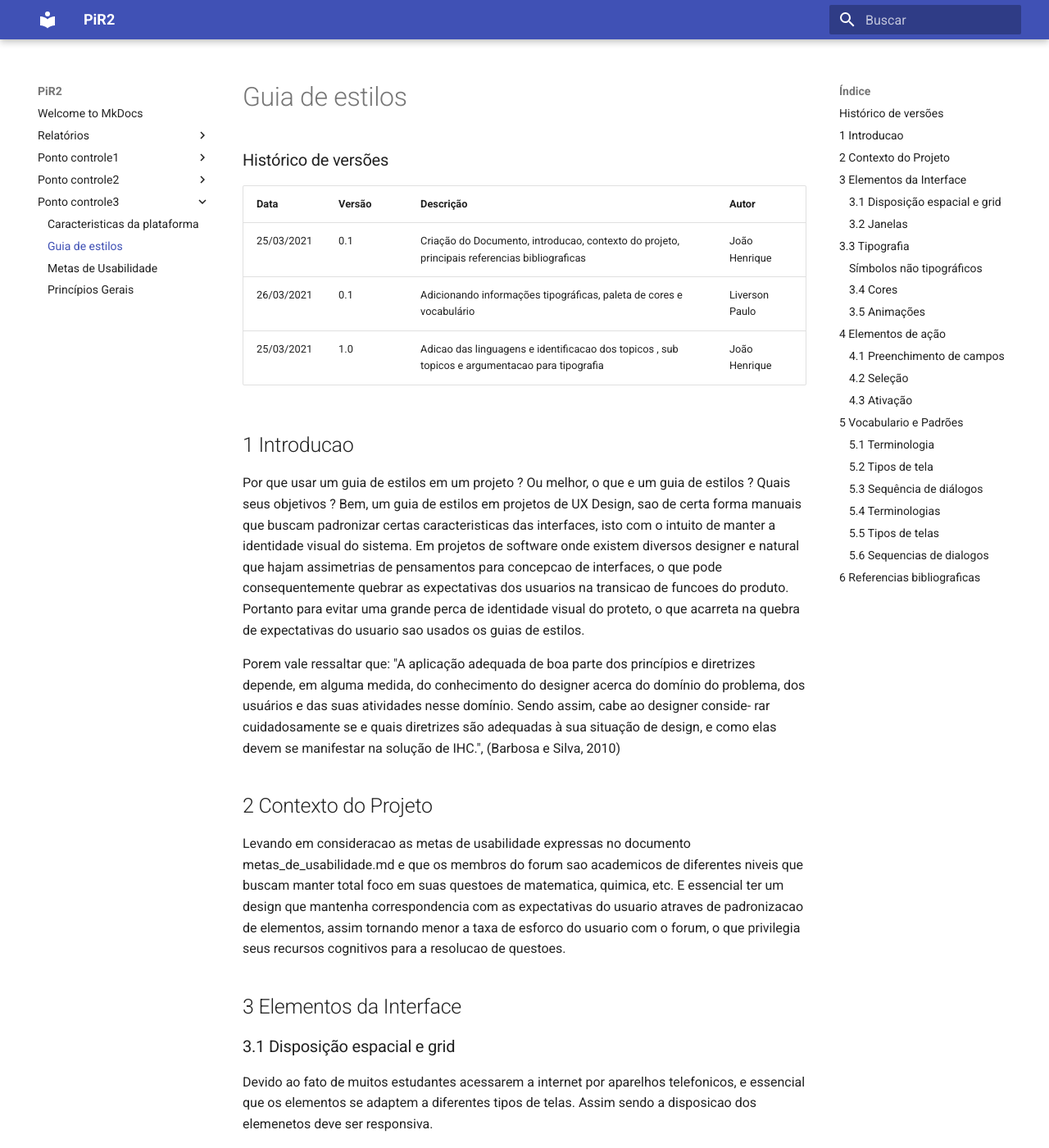
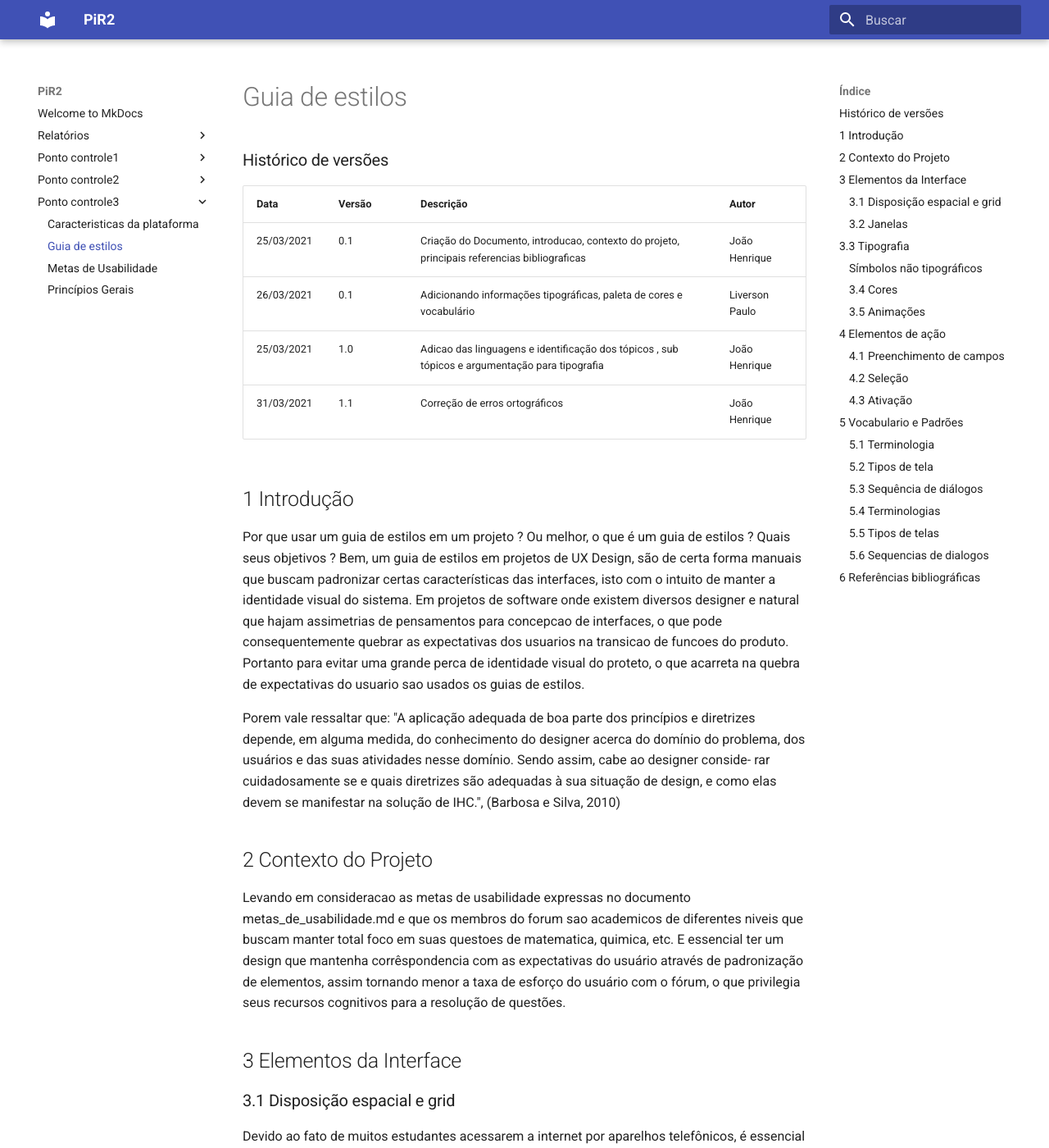
Before and after one commit to liversonp/2020.2-forumPiR2, an MkDocs documentation site: the page built from docs/ponto_controle3/guia_estilos.md, in a window 1280 px wide and 1400 px high. Shown: the whole window at 82% size. Built offline with MkDocs 1.6.1 and Material for MkDocs 9.7.7, drawn with Linux system fonts in a browser that asks for light colours; some of the changed text lies outside the part shown.

Commit message:
Melhorando português do guia de estilos

```diff
--- a/docs/ponto_controle3/guia_estilos.md
+++ b/docs/ponto_controle3/guia_estilos.md
@@ -5,13 +5,14 @@
 | :--- | :--- | :--- | :--- |
 | 25/03/2021 | 0.1 | Criação do Documento, introducao, contexto do projeto, principais referencias bibliograficas | João Henrique|
 | 26/03/2021 | 0.1 | Adicionando informações tipográficas, paleta de cores e vocabulário| Liverson Paulo |
-| 25/03/2021 | 1.0 | Adicao das linguagens e identificacao dos topicos , sub topicos e argumentacao para tipografia| João Henrique|
+| 25/03/2021 | 1.0 | Adicao das linguagens e identificação dos tópicos , sub tópicos e argumentação para tipografia| João Henrique|
+| 31/03/2021 | 1.1 | Correção de erros ortográficos |João Henrique|
 
-## 1 Introducao
+## 1 Introdução
 
-Por que usar um guia de estilos em um projeto ? Ou melhor, o que e um guia de estilos ? Quais seus
-objetivos ? Bem, um guia de estilos em projetos de UX Design, sao de certa forma manuais que buscam
-padronizar certas caracteristicas das interfaces, isto com o intuito de manter a identidade visual
+Por que usar um guia de estilos em um projeto ? Ou melhor, o que é um guia de estilos ? Quais seus
+objetivos ? Bem, um guia de estilos em projetos de UX Design, são de certa forma manuais que buscam
+padronizar certas características das interfaces, isto com o intuito de manter a identidade visual
 do sistema. Em projetos de software onde existem diversos designer e natural que hajam assimetrias
 de pensamentos para concepcao de interfaces, o que pode consequentemente quebrar as expectativas
 dos usuarios na transicao de funcoes do produto. Portanto para evitar uma grande perca de identidade
@@ -27,17 +28,17 @@ manifestar na solução de IHC.", (Barbosa e Silva, 2010)
 
 Levando em consideracao as metas de usabilidade expressas no documento metas\_de\_usabilidade.md
 e que os membros do forum sao academicos de diferentes niveis que buscam manter total foco em
-suas questoes de matematica, quimica, etc. E essencial ter um design que mantenha correspondencia
-com as expectativas do usuario atraves de padronizacao de elementos, assim tornando menor a taxa
-de esforco do usuario com o forum, o que privilegia seus recursos cognitivos para a resolucao
-de questoes.
+suas questoes de matematica, quimica, etc. E essencial ter um design que mantenha corrêspondencia
+com as expectativas do usuário através de padronização de elementos, assim tornando menor a taxa
+de esforço do usuário com o fórum, o que privilegia seus recursos cognitivos para a resolução
+de questões.
 
 ## 3 Elementos da Interface
 
 ### 3.1 Disposição espacial e grid
 
-Devido ao fato de muitos estudantes acessarem a internet por aparelhos telefonicos, e essencial que
-os elementos se adaptem a diferentes tipos de telas. Assim sendo a disposicao dos elemenetos deve ser
+Devido ao fato de muitos estudantes acessarem a internet por aparelhos telefônicos, é essencial que
+os elementos se adaptem a diferentes tipos de telas. Assim sendo a disposição dos elemenetos deve ser
 responsiva.
 
 ### 3.2 Janelas
@@ -47,7 +48,7 @@ os elementos o designer tera liberdade para montar a maneira de disposicao desta
 
 ## 3.3 Tipografia
 
-Dado o contexto de aprendizagem do forum e as recomendacoes do gnome developer
+Dado o contexto de aprendizagem do fórum e as recomendações do gnome developer
 que diz:
 "Diferentes pesos e cores de texto podem e devem ser usados para distinguir
 diferentes tipos de informação. Ao mesmo tempo, muitas variantes, tamanhos e pesos
@@ -97,21 +98,21 @@ Deve existir uma confirmação quando o login do usuário for efetuado com suces
 
 ### 5.4 Terminologias
 
-Devido a natureza do site ser voltada aos academicos das ciencias exatas, faz-se necessaria
-a utilizacao de vocabulario objetivo. As principais terminologias usadas pelos usuarios sao
-aprendidas dentro do proprio forum com as explicacoes de outros membros.
+Devido a natureza do site ser voltada aos acadêmicos das ciências exatas, faz-se necessária
+a utilização de vocabulário objetivo. As principais terminologias usadas pelos usuários são
+aprendidas dentro do próprio fórum com as explicações de outros membros.
 
 ### 5.5 Tipos de telas
 
-As principais telas do produto sao: listagem de topicos ou sub topicos; postagem e suas respostas;
+As principais telas do produto são: listagem de tópicos ou sub tópicos; postagem e suas respostas;
 listagem de membros; perfil dos membros.
 
 ### 5.6 Sequencias de dialogos
 
-Com o intuito de manter um projeto para os possiveis erros dos usuarios, e essencial que
-hajam confirmacoes no caso de postagens no forum.
+Com o intuito de manter um projeto para os possíveis erros dos usuários, e essencial que
+hajam confirmações no caso de postagens no fórum.
 
-## 6 Referencias bibliograficas
+## 6 Referências bibliográficas
 
 BARBOSA, Simone; SILVA, Bruno. "Interação Humano-Computador". Elsevier Editora Ltda, 2010.
 https://developer.gnome.org/hig/stable/typography.html.pt\_BR , Acessado em : 25/03/2021
```
